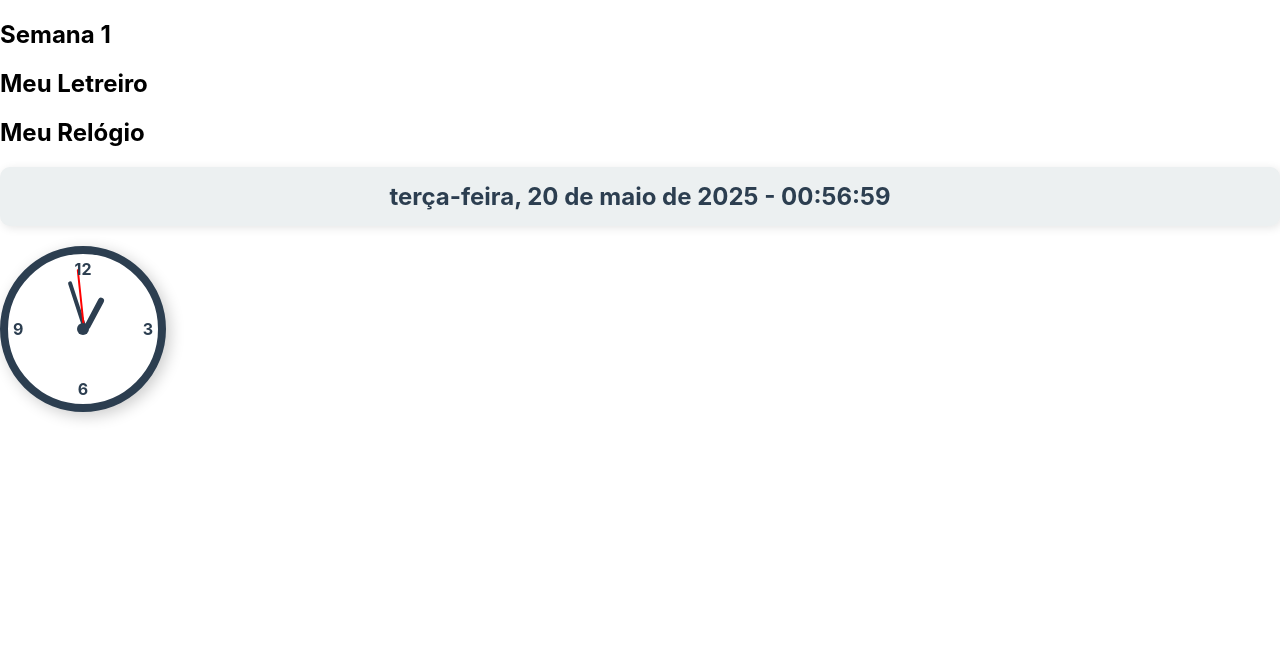
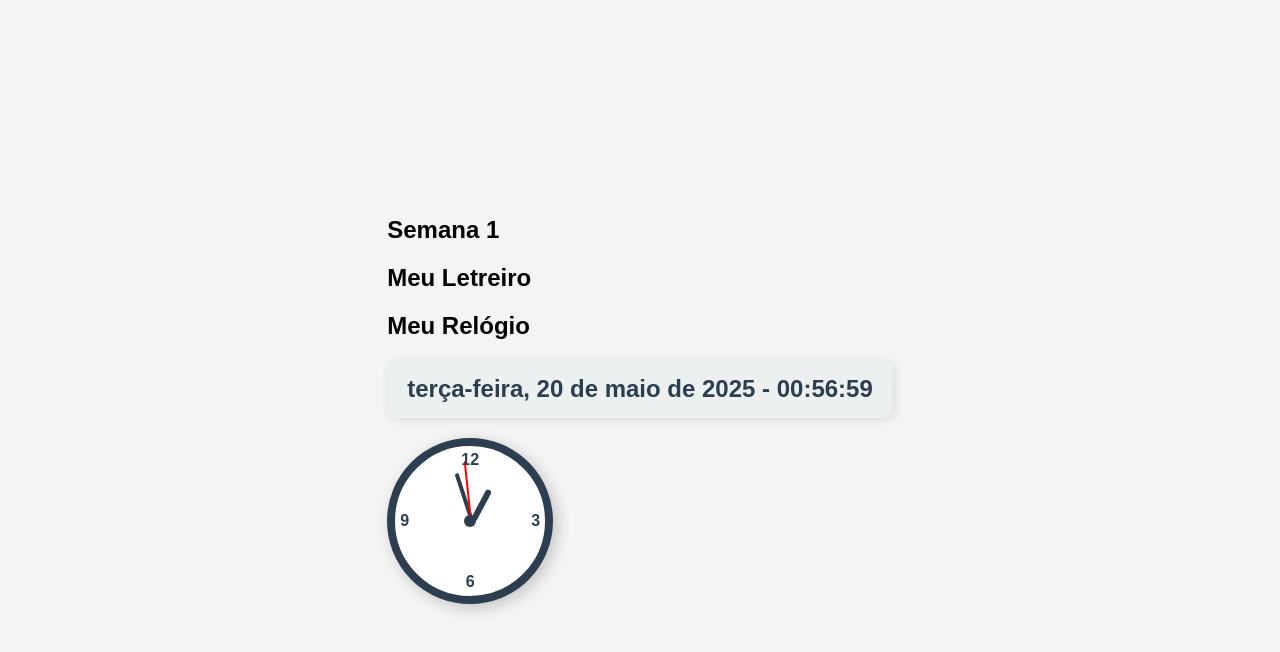
Before and after one commit to victorgsn/React01, a React (Create React App) app: page /Atv01 in a window 1280 px wide. Shown: the top 652 px of the page. Built offline with nearby package versions, Linux system fonts and the light colour scheme.

Commit message:
correção de bugs

```diff
--- a/src/relogio.css
+++ b/src/relogio.css
@@ -1,3 +1,12 @@
+body {
+    display: flex;
+    flex-direction: column;
+    justify-content: center;
+    align-items: center;
+    height: 100vh;
+    background-color: #f4f4f4;
+    font-family: 'Arial', sans-serif;
+}
 .relogio-digital {
     font-size: 24px;
     font-weight: bold;
```
